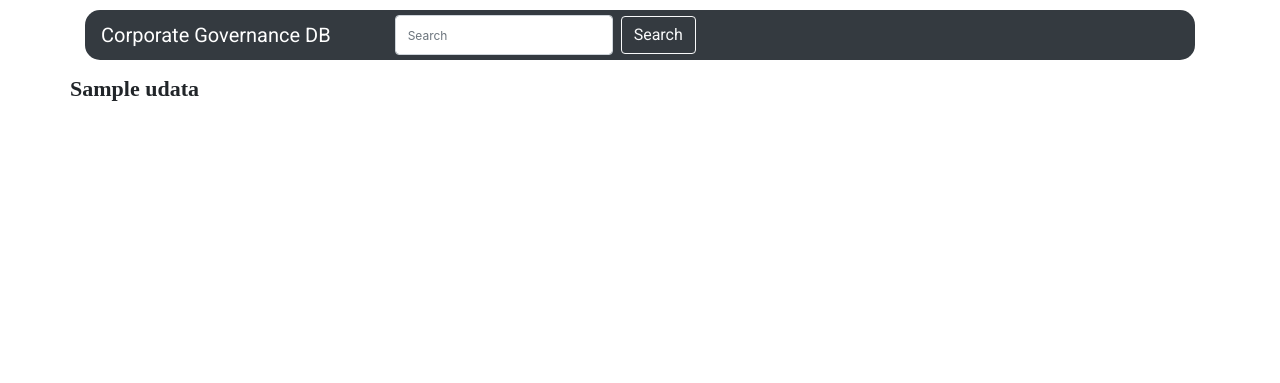
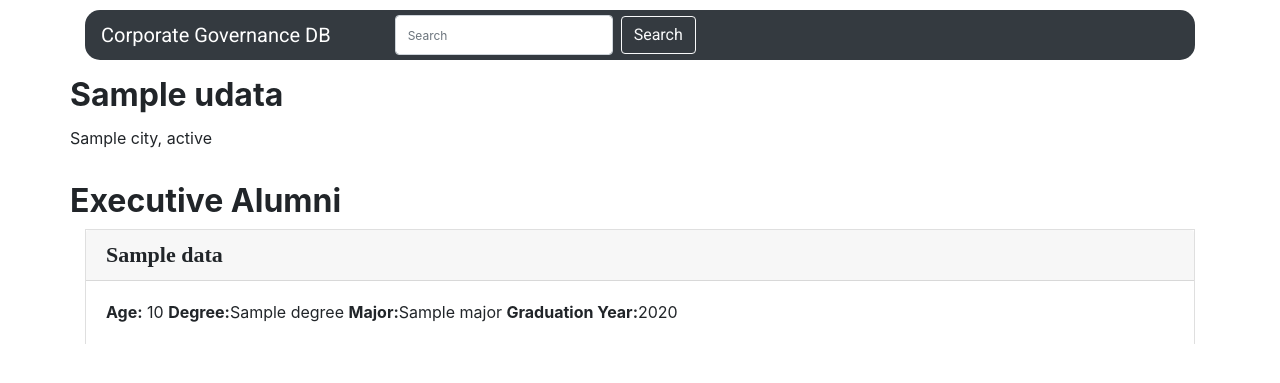
Before and after one commit to CodeKoning/CGDB, a Flask app: template webserver/templates/university.html in a window 1280 px wide. Shown: the top 383 px of the page. Run offline with Flask 2, Linux system fonts and the light colour scheme; the template is opened without the code that fills it: most values are stand-ins (such as "Sample title", 1, 10 or a date in 2020); parts of the project's set-up code (start-up, migrations or seed data) failed here and were passed over; some libraries are stand-ins or nearby versions.

Commit message:
Added alums and alum data to university view

```diff
--- a/webserver/server.py
+++ b/webserver/server.py
@@ -124,9 +124,16 @@ def index():
 @app.route('/university/<int:uid>')
 def show_uni(uid=None):
   uni_id = uid
-  cursor = g.conn.execute("SELECT name FROM universities WHERE universities.uid = %s", (uni_id))
-  uname = cursor.fetchone()[0]
-  context = dict(udata = uname)
+  cursor = g.conn.execute("SELECT * FROM universities WHERE universities.uid = %s", (uni_id))
+  uname = cursor.fetchone()
+
+  cursor = g.conn.execute("SELECT * FROM executives e, education ed WHERE ed.uid = %s AND e.eid = ed.eid", (uni_id))
+  alums = []
+  for result in cursor:
+    alums.append(result)
+
+  cursor.close()
+  context = dict(udata = uname, alum_arr = alums)
 
   return render_template("university.html", **context)
 
--- a/webserver/templates/university.html
+++ b/webserver/templates/university.html
@@ -1,6 +1,30 @@
 {% extends "layout.html" %}
 {% block content %}
 <div class="row mt-3">
-		<h1>{{ udata }}</h1>
+		<h2>{{ udata["name"] }}</h2>
 </div>
+<div class="row mt-1">
+		<p>{{ udata["city"] }}, {{ udata["state"] }}</p>
+</div>
+<div class="row mt-3">
+	<h2>Executive Alumni</h2>
+</div>
+		{% for data in alum_arr %}
+			<div class="accordion" id="accordionExample">
+				<div class="card">
+					<div class="card-header" id="headingOne">
+						<h1 class="mb-0">{{data["name"]}}</h1>
+					</div>
+					<div id="collapseOne" class="collapse show" aria-labelledby="headingOne" data-parent="#accordionExample">
+						<div class="card-body">
+							{% if data["grad_year"] is none %}
+								<strong>Age:</strong> {{data["age"]}} <strong>Degree:</strong>{{data["degree"]}} <strong>Major:</strong>{{data["major"]}}
+							{% else %}
+								<strong>Age:</strong> {{data["age"]}} <strong>Degree:</strong>{{data["degree"]}} <strong>Major:</strong>{{data["major"]}} <strong>Graduation Year:</strong>{{data["grad_year"]}}
+							{% endif %}
+						</div>
+					</div>
+				</div>
+			</div>
+		{% endfor %}
 {% endblock content %}
```
